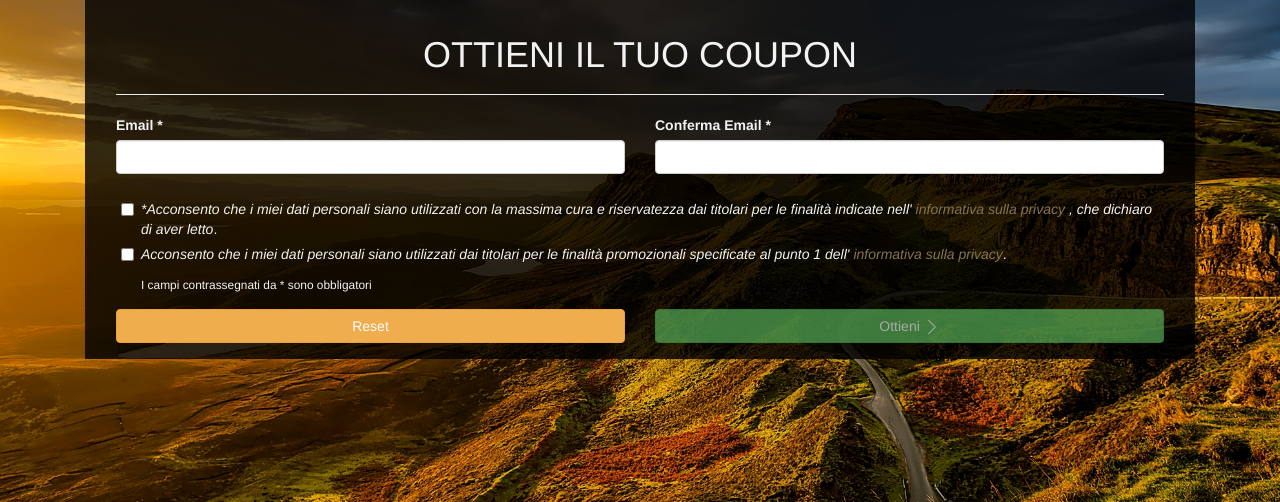
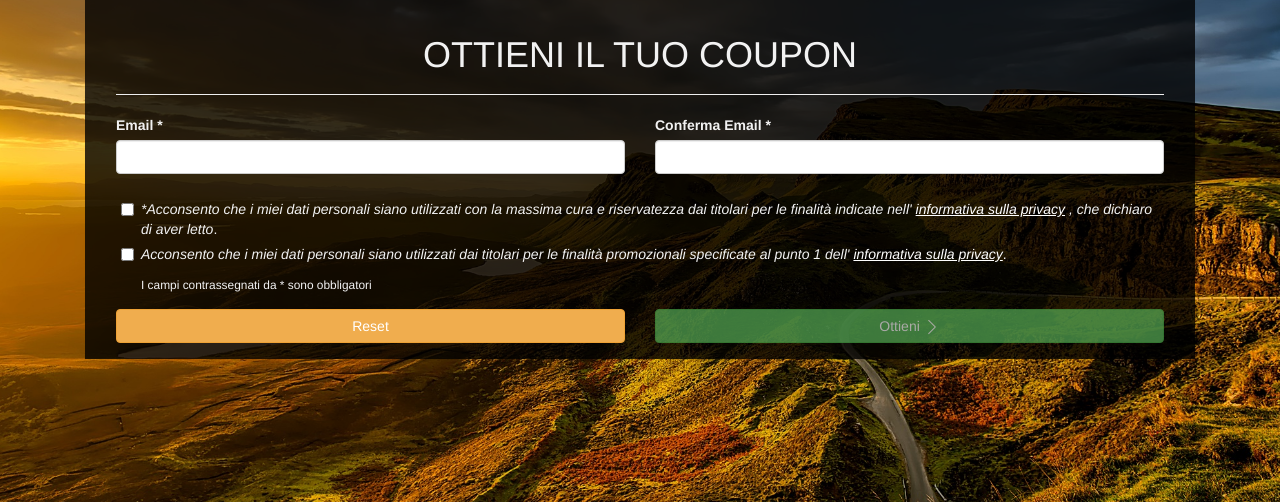
Before and after one commit to alex18min/Couponer, a PHP site: page / in a window 1280 px wide. Shown: the part 168-670 px from the top of the page. Run offline with PHP 8.4, Linux system fonts and the light colour scheme; style sheets or scripts are compiled from the project's sources; some libraries are stand-ins or nearby versions.

Commit message:
[UPD] modifica font e link

```diff
--- a/css/styles.css
+++ b/css/styles.css
@@ -7,6 +7,10 @@ html body {
   background-repeat: no-repeat;
   background-size: cover;
   min-height: 100%;
+}
+html body .link-underlined {
+  text-decoration: underline;
+  color: #fff;
 }
 html body .panel {
   margin-top: 15%;
--- a/css/styles.less
+++ b/css/styles.less
@@ -11,6 +11,11 @@ html{
     background-repeat: no-repeat;
     background-size: cover;
     min-height: 100%;
+
+    .link-underlined{
+      text-decoration: underline;
+      color: #fff;
+    }
 
     .panel{
       margin-top: 15%;
--- a/views/frontend/coupon.php
+++ b/views/frontend/coupon.php
@@ -9,18 +9,17 @@
                 </div>
                 <form name="clientForm" novalidate>
                     <div class="form-group col-sm-12 col-lg-6">
-                        <label for="input_coupon.email">Email *</label>
-                        <input id="input_coupon.email" class="form-control" type="email" name="input_coupon.email"
+                        <label for="input_coupon_email">Email *</label>
+                        <input id="input_coupon_email" class="form-control" type="email" name="input_coupon_email"
                                ng-model="coupon.email" required/>
-                        <p ng-show="clientForm.input_coupon.email.$invalid && !clientForm.input_coupon.email.$pristine"
-                           class="help-block">Formato mail non corretto</p>
+                        <p ng-show="clientForm.input_coupon_email.$error.email" class="help-block">Formato mail non corretto</p>
                     </div>
                     <div class="form-group col-sm-12 col-lg-6">
                         <label for="input_coupon_email_conferma">Conferma Email *</label>
                         <input id="input_coupon_email_conferma" class="form-control" type="email"
                                name="input_coupon_email_conferma" ng-model="coupon.email_conferma"
                                ng-pattern="coupon.cliente_email" required/>
-                        <span ng-show="coupon.email_conferma !=coupon.email">Le mail non corrispondono</span>
+                        <p ng-show="coupon.email_conferma != coupon.email" class="help-block">Le mail non corrispondono</p>
                         <p ng-show="clientForm.input_coupon_email_conferma.$error.email" class="help-block">Formato
                             mail
                             non corretto</p>
@@ -30,7 +29,7 @@
                             <p>
                                 <input ng-model="cliente.cliente_informativa_1" type="checkbox"> <i>*Acconsento che i
                                     miei dati personali siano utilizzati con la massima cura e riservatezza dai titolari
-                                    per le finalità indicate nell' <a style="color:#847452" target="_blank"
+                                    per le finalità indicate nell' <a class="link-underlined" target="_blank"
                                                                       href="http://zenaispromo.it/gerla/policy.pdf">informativa
                                         sulla privacy</a> , che dichiaro di aver letto</i>.
                             </p>
@@ -39,9 +38,7 @@
                             <p>
                                 <input ng-model="cliente.cliente_informativa_2" type="checkbox"> <i>Acconsento che i
                                     miei dati personali siano utilizzati dai titolari per le finalità promozionali
-                                    specificate al punto 1 dell' <a style="color:#847452" target="_blank"
-                                                                    href="http://zenaispromo.it/gerla/policy.pdf">informativa
-                                        sulla privacy</a></i>.
+                                    specificate al punto 1 dell' <a class="link-underlined" target="_blank" href="http://zenaispromo.it/gerla/policy.pdf">informativa sulla privacy</a></i>.
                             </p>
                         </div>
                         <small>I campi contrassegnati da * sono obbligatori</small>
--- a/views/index/commonHead.php
+++ b/views/index/commonHead.php
@@ -11,11 +11,10 @@
     <link rel="stylesheet" type="text/css" href="libs/bootstrap/css/bootstrap.min.css"/>
     <link rel="stylesheet" type="text/css" href="libs/font-awesome/css/font-awesome.min.css"/>
     <link rel="stylesheet" type="text/css" href="css/ribbons.css"/>
-    <link rel="stylesheet" type="text/css" href="css/animations.min.css"/>
     <link rel="stylesheet" type="text/css" href="css/styles.css"/>
     <link rel="stylesheet" type="text/css" href="css/responsive.css"/>
     <!-- FAVICON -->
-    <link rel="icon" type="image/ico" href="media/images/fav/favicon.ico"/>
+    <link rel="icon" type="image/ico" href="http://www.alexcarletto.com/wp-content/uploads/2016/09/favicon.ico"/>
     <!-- JS -->
     <script type="text/javascript" src="libs/jquery/2.0/jquery_2.0.min.js"></script>
     <script type="text/javascript" src="libs/jquery/jquery_ui/jquery.ui.min.js"></script>
```
